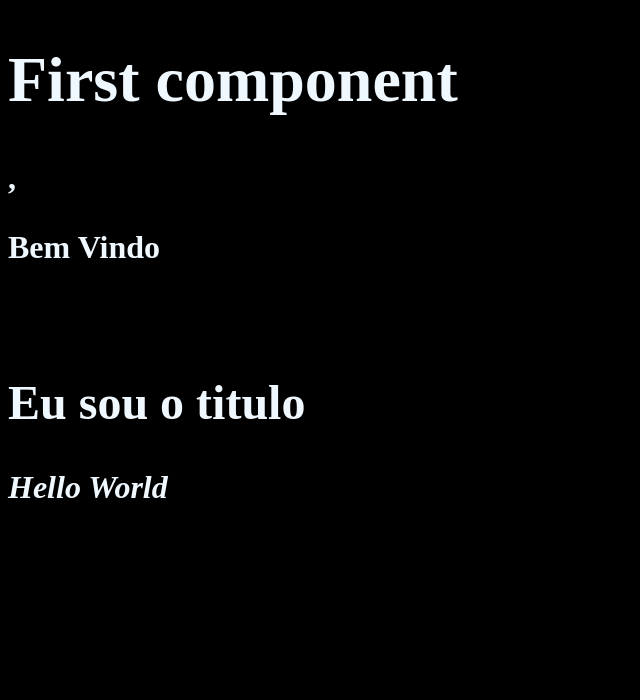
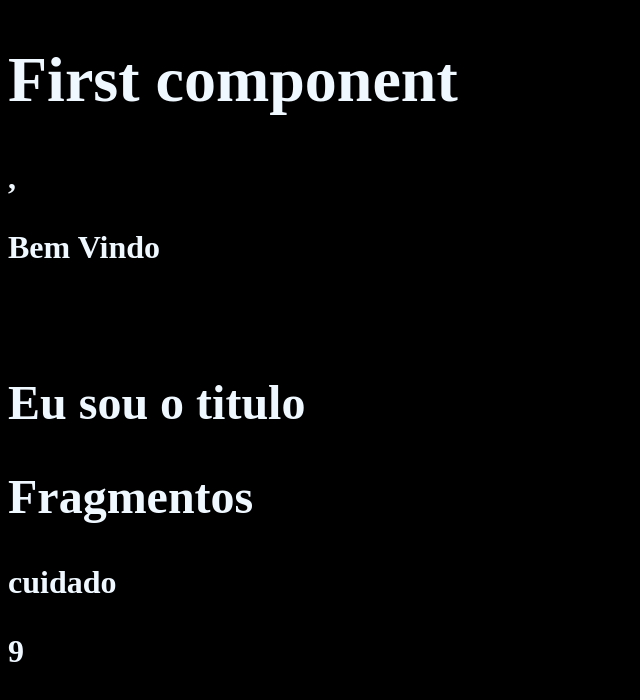
Before and after one commit to juancoutinhoflooxmongagua/fundamentos-react, a React (Create React App) app: page / in a window 1280 px wide. Shown: the top 700 px of the page, without its empty margins (0-640 px from the left). Built offline with nearby package versions, Linux system fonts and the light colour scheme.

Commit message:
feat: CHALLENGE: random numbers

```diff
--- /dev/null
+++ b/src/app.jsx
@@ -0,0 +1,18 @@
+import './index.css'
+import React from 'react'
+import First from './components/basics/first'
+import Parameters from './components/basics/parameters'
+import Frags from './components/basics/frags'
+import Random from './random'
+
+export default _ =>
+
+    <div id="app">
+        <h1>
+            <First />
+            <br />
+            <Parameters titulo="Eu sou o titulo" />
+            <Frags></Frags>
+            <Random></Random>
+        </h1>
+    </div>
--- /dev/null
+++ b/src/components/basics/frags.jsx
@@ -0,0 +1,9 @@
+import React from 'react'
+
+export default function Frags(props) {
+    return (
+        <>
+            <h2>Fragmentos</h2>
+            <p>cuidado</p>
+        </>
+    )}
--- a/src/index.js
+++ b/src/index.js
@@ -1,21 +1,11 @@
 import './index.css'
 import { createRoot } from 'react-dom/client'
 import React from 'react'
-import First from './components/basics/first'
-import Parameters from './components/basics/parameters'
-
+import App from './app'
 const el = document.getElementById('root')
 const root = createRoot(el)
 
-const tag = <i>Hello World</i>
 
 root.render(
-    <div id="app">
-        <h1>
-            <First />
-            <br />
-            <Parameters titulo="Eu sou o titulo" />
-            {tag}
-        </h1>
-    </div>
+    <App />
 )
--- /dev/null
+++ b/src/random.jsx
@@ -0,0 +1,12 @@
+import React from "react"
+
+let min = 1; let max = 10
+
+let random_number = Math.floor(Math.random() * (max - min +1))
+
+export default function Frags(props) {
+    return (
+        <>
+            <p>{ random_number }</p>
+        </>
+    )}
```
